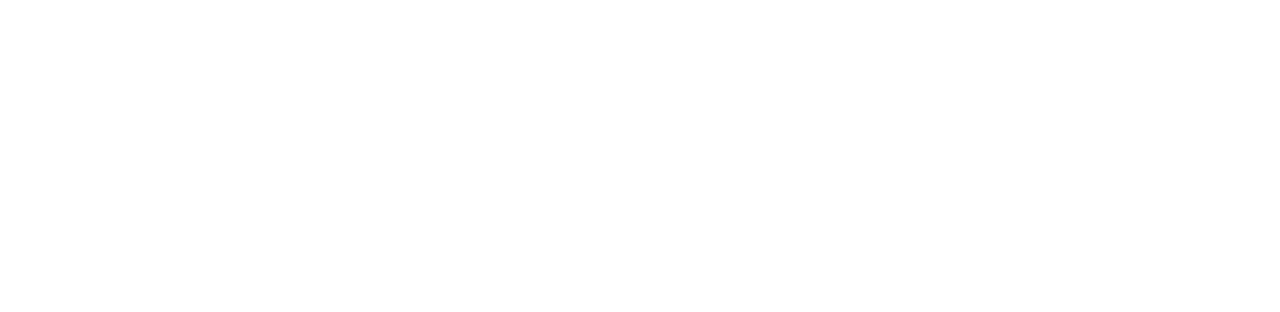
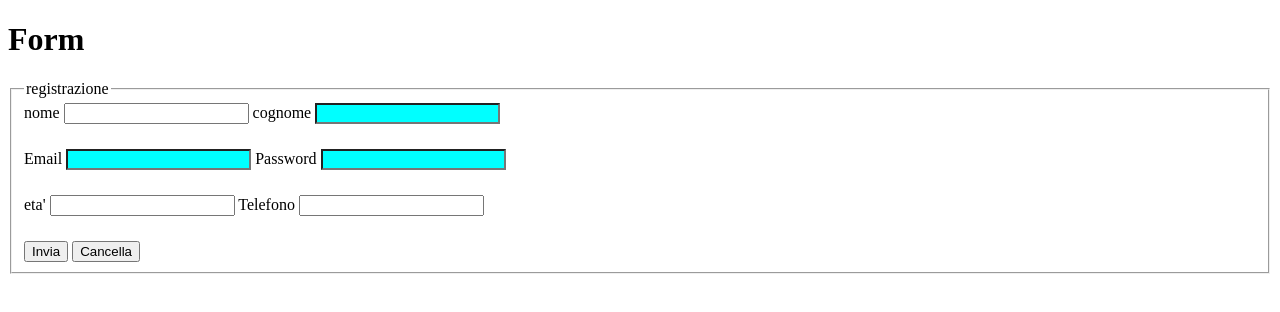
Before and after one commit to Wide97/Esercizi, a plain HTML site: page 26-06-24/index.html in a window 1280 px wide. Drawn offline with Linux system fonts and the light colour scheme.

Commit message:
lezione 3

```diff
--- /dev/null
+++ b/26-06-24/assets/css/stylr.css
@@ -0,0 +1,6 @@
+.required{
+    background-color: aqua;
+}
+input {
+    margin-bottom: 25px;
+}
--- a/26-06-24/index.html
+++ b/26-06-24/index.html
@@ -1,11 +1,42 @@
 <!DOCTYPE html>
 <html lang="it">
+
 <head>
     <meta charset="UTF-8">
     <meta name="viewport" content="width=device-width, initial-scale=1.0">
     <title>Document</title>
+    <link rel="stylesheet" href="assets/css/stylr.css">
 </head>
+
 <body>
+
+    <h1>Form</h1>
+    <form id="myForm">
+        <fieldset>
+            <legend>registrazione</legend>
+            <label for="regName">nome</label>
+            <input type="text" id="regName" name="regName">
+            <label for="regSurname">cognome</label>
+            <input type="text" id="regSurname" name="regSurname" class="required" required />
+            <br>
+            <label for="regEmail">Email</label>
+            <input type="email" id="regEmail" name="regEmail" class="required" required />
+            <label for="regPassword">Password</label>
+            <input type="password" name="regPassword" id="regPassword" class="required" required minlength="8"
+                maxlength="20"
+                title="Inserire pass tra 20 e 8 caratteri con lettera maiuscola, minuscola numero e caratt. speciale" />
+                <br>
+            <label for="regAge">eta'</label>
+            <input type="number" id="regAge" name="regAge" min="18" title="Devi essere maggiorenne per registrarti" />
+            <label for="regPhone">Telefono</label>
+            <input type="tel" id="regPhone" name="regPhone" />
+            <br>
+            <button type="submit" id="sendForm">Invia</button>
+            <button type="reset" id="resetForm">Cancella</button>
+        </fieldset>
+    </form>
+
     <script src="assets/js/d1.js"></script>
 </body>
+
 </html>
```
